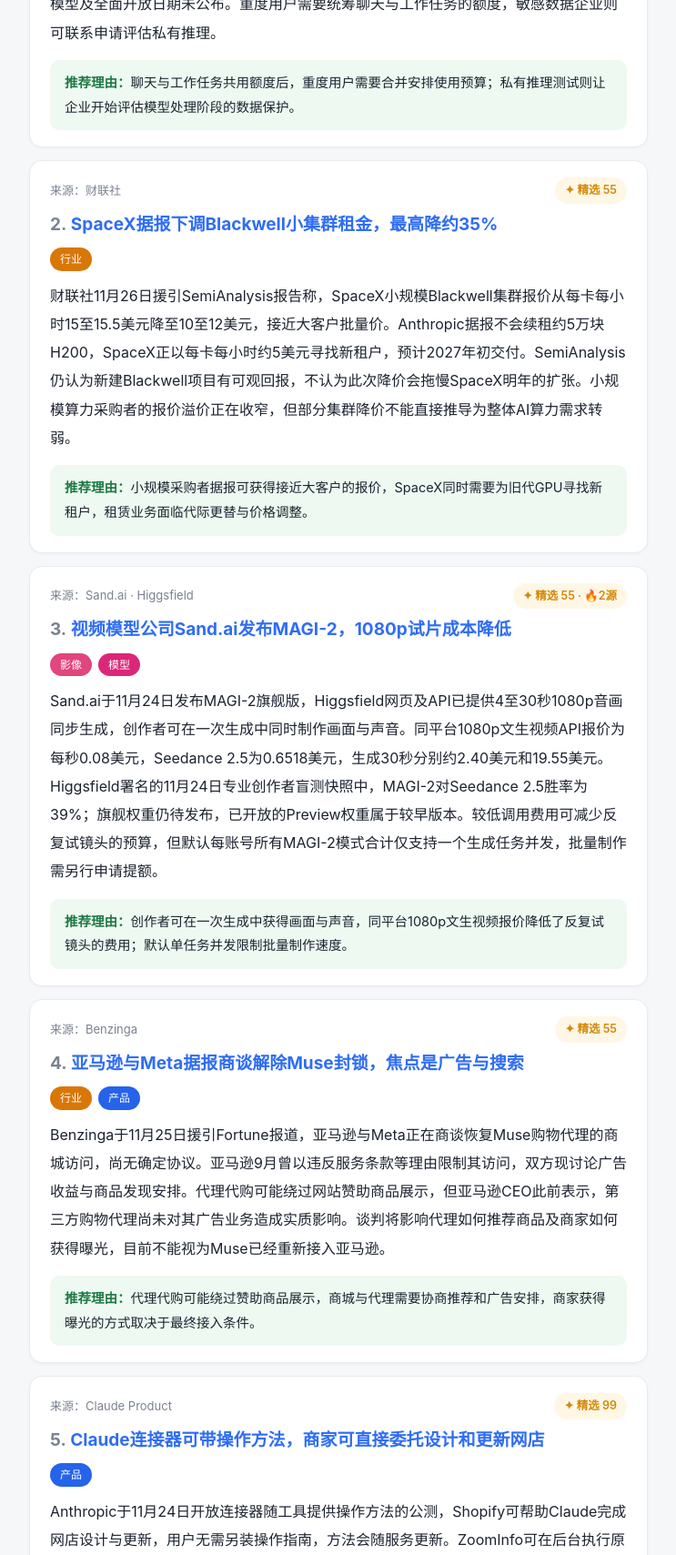
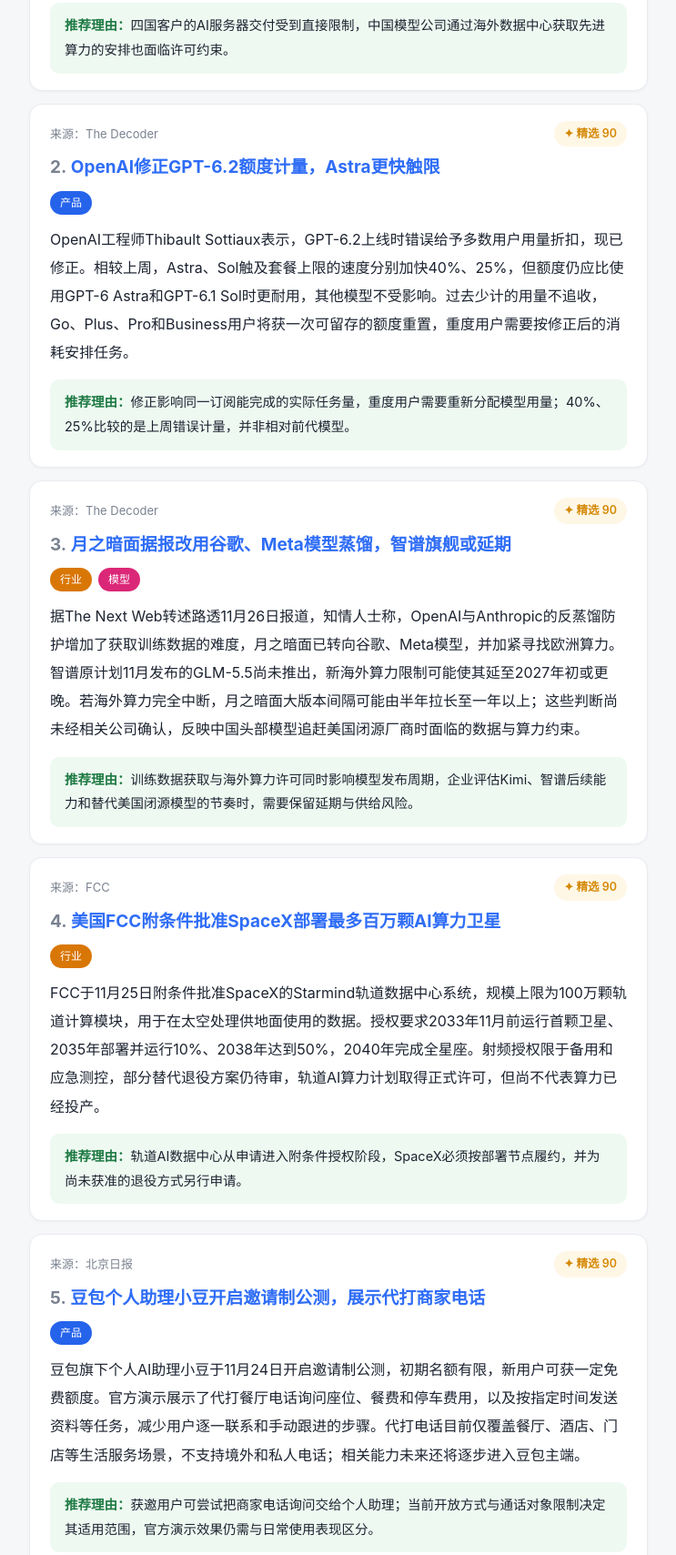
Before and after one commit to fjajdoa/ai-daily, a plain HTML site: page index.html in a window 1280 px wide. Shown: the part 467-2176 px from the top of the page at 91% size, without its empty margins (268-1011 px from the left). Drawn offline with Linux system fonts and the light colour scheme.

Commit message:
更新 2026-11-27

```diff
--- a/index.html
+++ b/index.html
@@ -3,7 +3,7 @@
 <head>
 <meta charset="utf-8">
 <meta name="viewport" content="width=device-width, initial-scale=1">
-<title>AI 资讯精选 · 2026年11月26日</title>
+<title>AI 资讯精选 · 2026年11月27日</title>
 <style>
   :root{
     --bg:#f6f7f9; --card:#fff; --ink:#1c2330; --sub:#7a8290; --line:#e8ebef;
@@ -56,63 +56,63 @@
 <div class="wrap">
   <header>
     <h1>🤖 AI 资讯精选</h1>
-    <div class="meta">2026年11月26日 · 每日精选 5 条 · 降噪后只看重要的</div>
+    <div class="meta">2026年11月27日 · 每日精选 5 条 · 降噪后只看重要的</div>
   </header>
 
   <nav class="filter">
     <button class="f active" data-f="全部">全部</button>
 <button class="f" data-f="模型">模型</button><button class="f" data-f="产品">产品</button><button class="f" data-f="行业">行业</button><button class="f" data-f="工具">工具</button><button class="f" data-f="技巧">技巧</button><button class="f" data-f="影像">影像</button>  </nav>
 
-  <article class="item" data-tags="产品,行业">
-    <div class="cardtop">
-      <span class="src">来源：ORIENS · OpenAI</span>
-      <span class="feat">✦ 精选 55 · 🔥2源</span>
-    </div>
-    <div class="title"><a href="https://ai-oriens.com/en/news/openai-private-inference/" target="_blank" rel="noopener"><span class="rk">1.</span> OpenAI合并Chat与Work额度，并启动私有推理客户测试</a></div>
-    <div class="chips">
-<span class="chip" style="background:var(--t-产品,#888)">产品</span><span class="chip" style="background:var(--t-行业,#888)">行业</span>    </div>
-<div class="summary">OpenAI已向少量Pro用户推出Chat与Work统一体验，两者共用额度，计划12月更广泛推行；Instant不计入共享额度，用完后仍可使用。公司称大多数用户不会更频繁触及限制，但少数重度用户可能更早用完。另据Altman美国时间11月25日的公告，私有推理已从10月接受申请推进到少量客户测试，通过保密计算保护模型处理中的提示与回答，价格、支持模型及全面开放日期未公布。重度用户需要统筹聊天与工作任务的额度，敏感数据企业则可联系申请评估私有推理。</div><div class="why"><b>推荐理由：</b>聊天与工作任务共用额度后，重度用户需要合并安排使用预算；私有推理测试则让企业开始评估模型处理阶段的数据保护。</div>  </article>
   <article class="item" data-tags="行业">
     <div class="cardtop">
-      <span class="src">来源：财联社</span>
-      <span class="feat">✦ 精选 55</span>
+      <span class="src">来源：The Decoder</span>
+      <span class="feat">✦ 精选 90</span>
     </div>
-    <div class="title"><a href="https://api3.cls.cn/share/article/2544702?app=&os=CailianpressWeb&sv=858" target="_blank" rel="noopener"><span class="rk">2.</span> SpaceX据报下调Blackwell小集群租金，最高降约35%</a></div>
+    <div class="title"><a href="https://the-decoder.com/nvidia-halts-server-shipments-to-malaysia-singapore-thailand-and-indonesia-after-tighter-us-export-controls/" target="_blank" rel="noopener"><span class="rk">1.</span> 英伟达据报暂停向东南亚四国交付AI服务器</a></div>
     <div class="chips">
 <span class="chip" style="background:var(--t-行业,#888)">行业</span>    </div>
-<div class="summary">财联社11月26日援引SemiAnalysis报告称，SpaceX小规模Blackwell集群报价从每卡每小时15至15.5美元降至10至12美元，接近大客户批量价。Anthropic据报不会续租约5万块H200，SpaceX正以每卡每小时约5美元寻找新租户，预计2027年初交付。SemiAnalysis仍认为新建Blackwell项目有可观回报，不认为此次降价会拖慢SpaceX明年的扩张。小规模算力采购者的报价溢价正在收窄，但部分集群降价不能直接推导为整体AI算力需求转弱。</div><div class="why"><b>推荐理由：</b>小规模采购者据报可获得接近大客户的报价，SpaceX同时需要为旧代GPU寻找新租户，租赁业务面临代际更替与价格调整。</div>  </article>
-  <article class="item" data-tags="影像,模型">
-    <div class="cardtop">
-      <span class="src">来源：Sand.ai · Higgsfield</span>
-      <span class="feat">✦ 精选 55 · 🔥2源</span>
-    </div>
-    <div class="title"><a href="https://sand.ai/blog/magi-2" target="_blank" rel="noopener"><span class="rk">3.</span> 视频模型公司Sand.ai发布MAGI-2，1080p试片成本降低</a></div>
-    <div class="chips">
-<span class="chip" style="background:var(--t-影像,#888)">影像</span><span class="chip" style="background:var(--t-模型,#888)">模型</span>    </div>
-<div class="summary">Sand.ai于11月24日发布MAGI-2旗舰版，Higgsfield网页及API已提供4至30秒1080p音画同步生成，创作者可在一次生成中同时制作画面与声音。同平台1080p文生视频API报价为每秒0.08美元，Seedance 2.5为0.6518美元，生成30秒分别约2.40美元和19.55美元。Higgsfield署名的11月24日专业创作者盲测快照中，MAGI-2对Seedance 2.5胜率为39%；旗舰权重仍待发布，已开放的Preview权重属于较早版本。较低调用费用可减少反复试镜头的预算，但默认每账号所有MAGI-2模式合计仅支持一个生成任务并发，批量制作需另行申请提额。</div><div class="why"><b>推荐理由：</b>创作者可在一次生成中获得画面与声音，同平台1080p文生视频报价降低了反复试镜头的费用；默认单任务并发限制批量制作速度。</div>  </article>
-  <article class="item" data-tags="行业,产品">
-    <div class="cardtop">
-      <span class="src">来源：Benzinga</span>
-      <span class="feat">✦ 精选 55</span>
-    </div>
-    <div class="title"><a href="https://www.benzinga.com/trading-ideas/movers/26/11/63620031/are-amazon-and-meta-exploring-muse-ai-shopping-truce" target="_blank" rel="noopener"><span class="rk">4.</span> 亚马逊与Meta据报商谈解除Muse封锁，焦点是广告与搜索</a></div>
-    <div class="chips">
-<span class="chip" style="background:var(--t-行业,#888)">行业</span><span class="chip" style="background:var(--t-产品,#888)">产品</span>    </div>
-<div class="summary">Benzinga于11月25日援引Fortune报道，亚马逊与Meta正在商谈恢复Muse购物代理的商城访问，尚无确定协议。亚马逊9月曾以违反服务条款等理由限制其访问，双方现讨论广告收益与商品发现安排。代理代购可能绕过网站赞助商品展示，但亚马逊CEO此前表示，第三方购物代理尚未对其广告业务造成实质影响。谈判将影响代理如何推荐商品及商家如何获得曝光，目前不能视为Muse已经重新接入亚马逊。</div><div class="why"><b>推荐理由：</b>代理代购可能绕过赞助商品展示，商城与代理需要协商推荐和广告安排，商家获得曝光的方式取决于最终接入条件。</div>  </article>
+<div class="summary">据《金融时报》11月26日报道，英伟达要求合作制造商暂停向马来西亚、新加坡、泰国和印度尼西亚交付服务器，戴尔、超微已通知相关客户。暂停持续多久尚不明确。美国新规要求向这些国家出口先进芯片取得许可，并限制通过第三国数据中心远程获取相关算力，影响已从直接采购延伸至海外算力交付与使用。</div><div class="why"><b>推荐理由：</b>四国客户的AI服务器交付受到直接限制，中国模型公司通过海外数据中心获取先进算力的安排也面临许可约束。</div>  </article>
   <article class="item" data-tags="产品">
     <div class="cardtop">
-      <span class="src">来源：Claude Product</span>
-      <span class="feat">✦ 精选 99</span>
+      <span class="src">来源：The Decoder</span>
+      <span class="feat">✦ 精选 90</span>
     </div>
-    <div class="title"><a href="https://claude.com/resources/articles/skills-over-mcp-tasks-and-more" target="_blank" rel="noopener"><span class="rk">5.</span> Claude连接器可带操作方法，商家可直接委托设计和更新网店</a></div>
+    <div class="title"><a href="https://the-decoder.com/gpt-6-2-astra-users-now-hit-limits-40-faster-after-openai-patched-a-pricing-error/" target="_blank" rel="noopener"><span class="rk">2.</span> OpenAI修正GPT-6.2额度计量，Astra更快触限</a></div>
     <div class="chips">
 <span class="chip" style="background:var(--t-产品,#888)">产品</span>    </div>
-<div class="summary">Anthropic于11月24日开放连接器随工具提供操作方法的公测，Shopify可帮助Claude完成网店设计与更新，用户无需另装操作指南，方法会随服务更新。ZoomInfo可在后台执行原本需要多次提示的客户与联系人调研，Claude等待结果时可继续其他工作。操作方法公测默认向Pro、Max、Ultra开放，Team需管理员启用，Enterprise尚待开放；后台任务已向个人付费套餐正式提供，并向Team和Enterprise逐步推出。商家和销售人员可减少反复解释操作流程、分步追问调研结果的工作，但仍须使用已支持这些能力的连接器。</div><div class="why"><b>推荐理由：</b>网店操作方法可与工具一起交付并更新，商家无需反复补充指南；销售人员可委托后台调研，减少分步提示和等待。</div>  </article>
+<div class="summary">OpenAI工程师Thibault Sottiaux表示，GPT-6.2上线时错误给予多数用户用量折扣，现已修正。相较上周，Astra、Sol触及套餐上限的速度分别加快40%、25%，但额度仍应比使用GPT-6 Astra和GPT-6.1 Sol时更耐用，其他模型不受影响。过去少计的用量不追收，Go、Plus、Pro和Business用户将获一次可留存的额度重置，重度用户需要按修正后的消耗安排任务。</div><div class="why"><b>推荐理由：</b>修正影响同一订阅能完成的实际任务量，重度用户需要重新分配模型用量；40%、25%比较的是上周错误计量，并非相对前代模型。</div>  </article>
+  <article class="item" data-tags="行业,模型">
+    <div class="cardtop">
+      <span class="src">来源：The Decoder</span>
+      <span class="feat">✦ 精选 90</span>
+    </div>
+    <div class="title"><a href="https://the-decoder.com/after-openai-and-anthropic-shut-the-door-on-their-data-a-chinese-ai-developer-is-turning-to-google-and-meta-instead/?cmpscreencustom=1" target="_blank" rel="noopener"><span class="rk">3.</span> 月之暗面据报改用谷歌、Meta模型蒸馏，智谱旗舰或延期</a></div>
+    <div class="chips">
+<span class="chip" style="background:var(--t-行业,#888)">行业</span><span class="chip" style="background:var(--t-模型,#888)">模型</span>    </div>
+<div class="summary">据The Next Web转述路透11月26日报道，知情人士称，OpenAI与Anthropic的反蒸馏防护增加了获取训练数据的难度，月之暗面已转向谷歌、Meta模型，并加紧寻找欧洲算力。智谱原计划11月发布的GLM-5.5尚未推出，新海外算力限制可能使其延至2027年初或更晚。若海外算力完全中断，月之暗面大版本间隔可能由半年拉长至一年以上；这些判断尚未经相关公司确认，反映中国头部模型追赶美国闭源厂商时面临的数据与算力约束。</div><div class="why"><b>推荐理由：</b>训练数据获取与海外算力许可同时影响模型发布周期，企业评估Kimi、智谱后续能力和替代美国闭源模型的节奏时，需要保留延期与供给风险。</div>  </article>
+  <article class="item" data-tags="行业">
+    <div class="cardtop">
+      <span class="src">来源：FCC</span>
+      <span class="feat">✦ 精选 90</span>
+    </div>
+    <div class="title"><a href="https://eu-assets.contentstack.com/v3/assets/blt23eb5bbc4124baa6/blt3284fad4ee39d97e/6b071287af911015536d731d/FCC_Authorizes_1_Million_Satellites_for_Data_Centers_in_Space_PR_11-25-2026.pdf" target="_blank" rel="noopener"><span class="rk">4.</span> 美国FCC附条件批准SpaceX部署最多百万颗AI算力卫星</a></div>
+    <div class="chips">
+<span class="chip" style="background:var(--t-行业,#888)">行业</span>    </div>
+<div class="summary">FCC于11月25日附条件批准SpaceX的Starmind轨道数据中心系统，规模上限为100万颗轨道计算模块，用于在太空处理供地面使用的数据。授权要求2033年11月前运行首颗卫星、2035年部署并运行10%、2038年达到50%，2040年完成全星座。射频授权限于备用和应急测控，部分替代退役方案仍待审，轨道AI算力计划取得正式许可，但尚不代表算力已经投产。</div><div class="why"><b>推荐理由：</b>轨道AI数据中心从申请进入附条件授权阶段，SpaceX必须按部署节点履约，并为尚未获准的退役方式另行申请。</div>  </article>
+  <article class="item" data-tags="产品">
+    <div class="cardtop">
+      <span class="src">来源：北京日报</span>
+      <span class="feat">✦ 精选 90</span>
+    </div>
+    <div class="title"><a href="https://www.beijing.gov.cn/fuwu/lqfw/gggs/202611/t20261124_4957049.html" target="_blank" rel="noopener"><span class="rk">5.</span> 豆包个人助理小豆开启邀请制公测，展示代打商家电话</a></div>
+    <div class="chips">
+<span class="chip" style="background:var(--t-产品,#888)">产品</span>    </div>
+<div class="summary">豆包旗下个人AI助理小豆于11月24日开启邀请制公测，初期名额有限，新用户可获一定免费额度。官方演示展示了代打餐厅电话询问座位、餐费和停车费用，以及按指定时间发送资料等任务，减少用户逐一联系和手动跟进的步骤。代打电话目前仅覆盖餐厅、酒店、门店等生活服务场景，不支持境外和私人电话；相关能力未来还将逐步进入豆包主端。</div><div class="why"><b>推荐理由：</b>获邀用户可尝试把商家电话询问交给个人助理；当前开放方式与通话对象限制决定其适用范围，官方演示效果仍需与日常使用表现区分。</div>  </article>
   <div class="empty">该栏目暂无内容</div>
 
   <footer>
     本简报由脚本自动抓取 · 聚类去重 · 排序 · AI 摘要生成<br>
-    抓取/排序 0 成本 · 摘要由 Codex 生成 · 2026-11-26 08:12
+    抓取/排序 0 成本 · 摘要由 Codex 生成 · 2026-11-27 08:14
   </footer>
 </div>
 <script>
```
